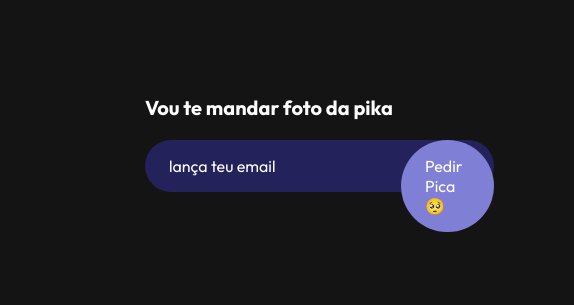
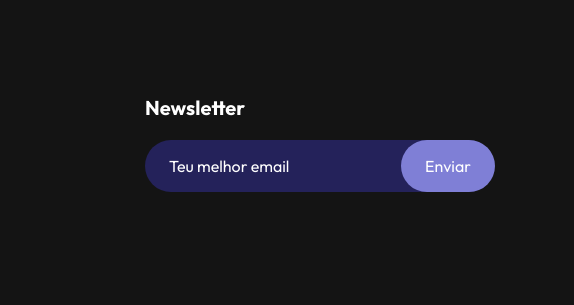
Before and after one commit to EvaldoSousa/MeuPortifolio02, a plain HTML site: page index.html in a window 1280 px wide. Shown: the part 3104-3409 px from the top of the page, 706-1280 px from the left. Drawn offline with Linux system fonts and the light colour scheme.

Commit message:
Update index.html

```diff
--- a/index.html
+++ b/index.html
@@ -287,10 +287,10 @@
                     </ul>
                 </div>
                 <div class="newsletter">
-                    <h4>Vou te mandar foto da pika</h4>
+                    <h4>Newsletter</h4>
                     <div class="news-wrap">
-                        <input type="text" placeholder="lança teu email" class="footer-input">
-                        <a href="#" class="footer-btn btn">Pedir Pica 🥺</a>
+                        <input type="text" placeholder="Teu melhor email" class="footer-input">
+                        <a href="#" class="footer-btn btn">Enviar</a>
                     </div>
                 </div>
             </div>
```
